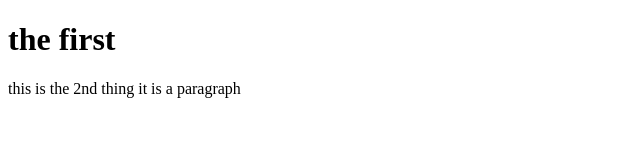
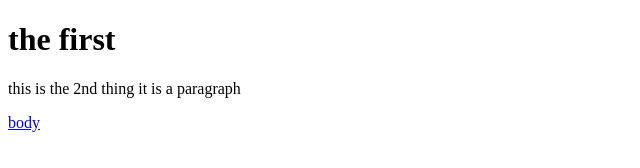
Before and after one commit to vinnacodes/htmlfeatures, a plain HTML site: page index.html in a window 1280 px wide. Shown: the full height of the page, 0-640 px from the left. Drawn offline with Linux system fonts and the light colour scheme.

Commit message:
added the anchor tag

```diff
--- a/index.html
+++ b/index.html
@@ -10,5 +10,7 @@
 
 	<p>this is the 2nd thing it is a paragraph</p>
 
+	<a href="body.html">body</a>
+
 </body>
 </html>
```
